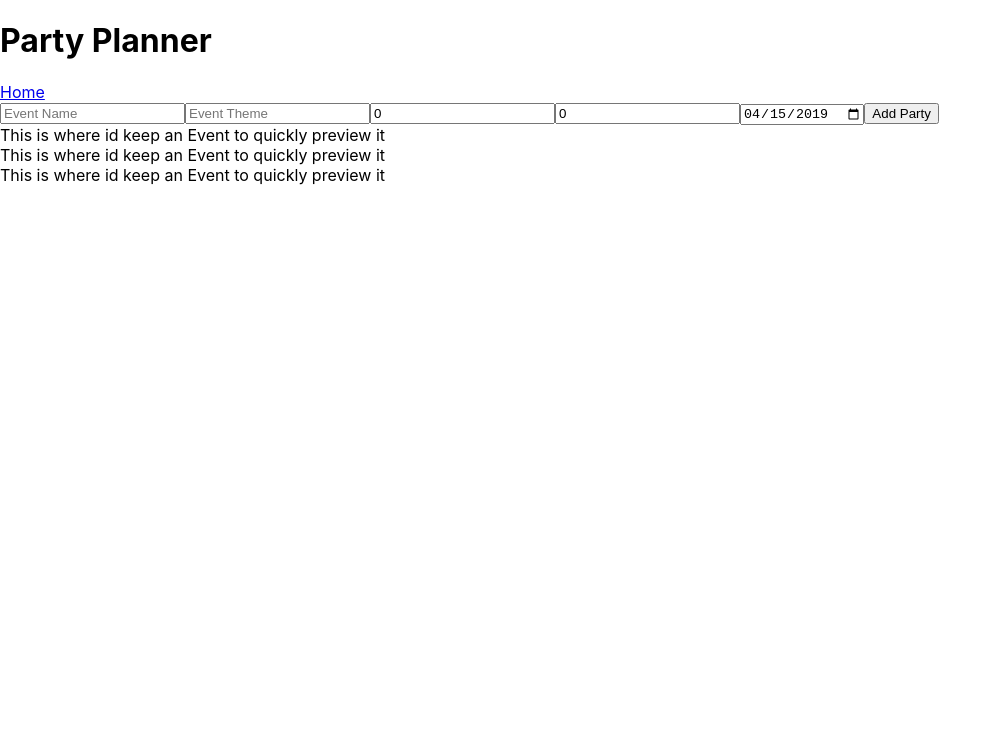
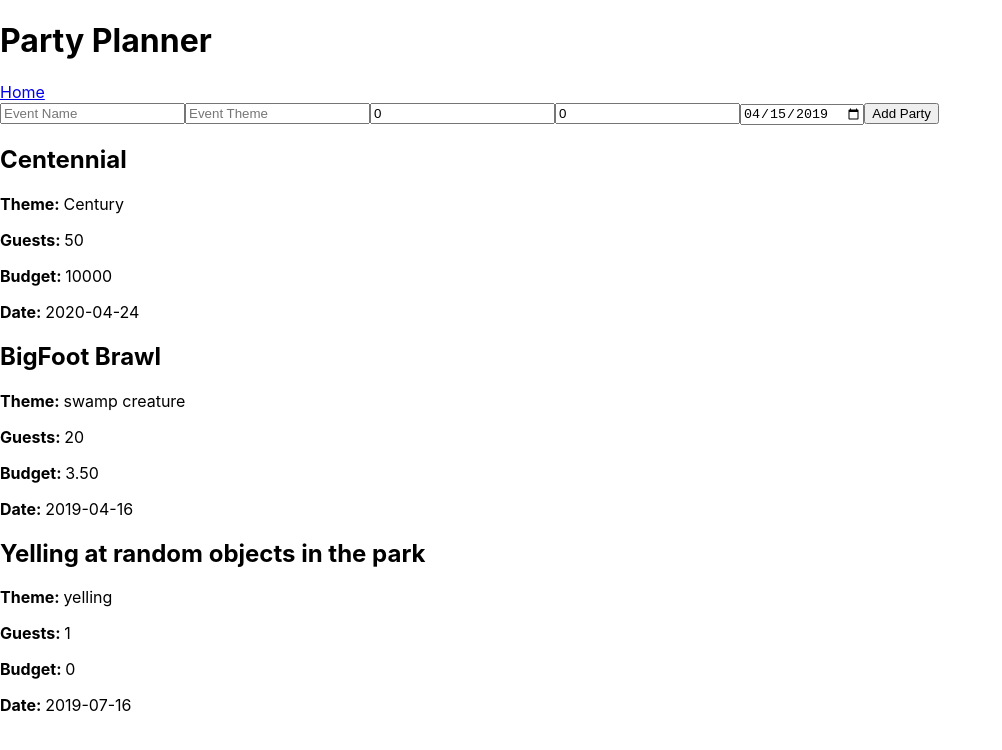
Before and after one commit to partyplannerlambda/ppl-frontend, a React (Create React App) app: page / in a window 1280 px wide. Shown: the top 750 px of the page, without its empty margins (0-1002 px from the left). Built offline with nearby package versions, Linux system fonts and the light colour scheme.

Commit message:
built out basic event card

```diff
--- a/src/components/EventCard.js
+++ b/src/components/EventCard.js
@@ -1,6 +1,18 @@
 import React from 'react'
 
 export default function(props){
+    const {event} = props;
+    if (!event) {
+        return <div>It Seems this event doesn't exist</div>
+    }
 
-    return(<div>This is where id keep an Event to quickly preview it</div>)
+    return(
+        <div>
+            <h2>{event.name}</h2>
+            <p><strong>Theme: </strong>{event.theme}</p>
+            <p><strong>Guests: </strong>{event.n_of_guests}</p>
+            <p><strong>Budget: </strong>{event.budget}</p>
+            <p><strong>Date: </strong>{event.date}</p>
+        </div>
+    )
 }
```
